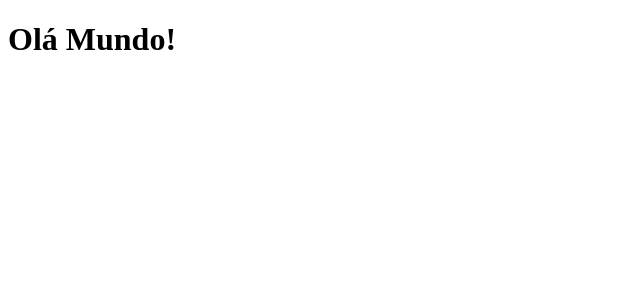
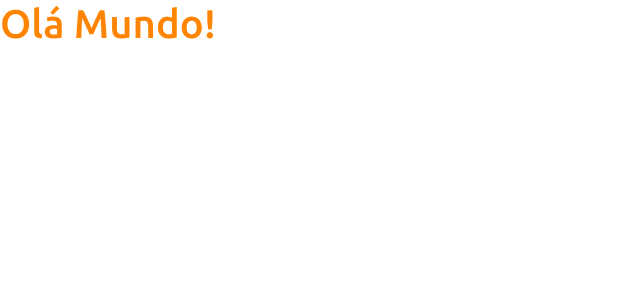
Before and after one commit to rogerferro/projeto-sds4, a React (Create React App) app in the folder frontend/: page / in a window 1280 px wide. Shown: the top 300 px of the page, without its empty margins (0-640 px from the left). Built offline with nearby package versions, Linux system fonts and the light colour scheme; the HTML template or start-up script is replaced by a standard one.

Commit message:
Bootstrap

```diff
--- a/frontend/package.json
+++ b/frontend/package.json
@@ -3,6 +3,7 @@
   "version": "0.1.0",
   "private": true,
   "dependencies": {
+    "@popperjs/core": "^2.10.1",
     "@testing-library/jest-dom": "^5.11.4",
     "@testing-library/react": "^11.1.0",
     "@testing-library/user-event": "^12.1.10",
@@ -10,6 +11,7 @@
     "@types/node": "^12.0.0",
     "@types/react": "^17.0.0",
     "@types/react-dom": "^17.0.0",
+    "bootstrap": "^5.1.1",
     "react": "^17.0.2",
     "react-dom": "^17.0.2",
     "react-scripts": "4.0.3",
--- /dev/null
+++ b/frontend/public/index.html
@@ -0,0 +1,18 @@
+<!DOCTYPE html>
+<html lang="pt_BR">
+  <head>
+    <meta charset="utf-8" />
+    <link rel="icon" href="%PUBLIC_URL%/favicon.ico" />
+    <meta name="viewport" content="width=device-width, initial-scale=1" />
+    <meta name="theme-color" content="#000000" />
+    <meta
+      name="description"
+      content="Este app foi desenvolvido na Semana Spring React"
+    />
+    <title>DSVendas</title>
+  </head>
+  <body>
+    <noscript>Você precisa habilitar o javascript para rodar este app.</noscript>
+    <div id="root"></div>
+  </body>
+</html>
--- a/frontend/src/App.tsx
+++ b/frontend/src/App.tsx
@@ -1,7 +1,7 @@
 function App() {
   return (
     <div>
-      <h1>Olá Mundo!</h1>
+      <h1 className="text-primary">Olá Mundo!</h1>
     </div>
   );
 }
--- /dev/null
+++ b/frontend/src/assets/css/styles.css
@@ -0,0 +1,32 @@
+@import url('https://fonts.googleapis.com/css2?family=Ubuntu:wght@300;400;500;700&display=swap');
+:root {
+    --color-primary: #FF8400;
+}
+
+html, body {
+    height: 100%;
+    font-family: "Ubuntu", sans-serif;
+}
+
+#root {
+    display: flex;
+    flex-direction: column;
+    height: 100%;
+}
+
+.content {
+    flex: 1 0 auto;
+}
+
+.footer {
+    flex-shrink: 0;
+    text-align: center;
+}
+
+.bg-primary {
+    background-color: var(--color-primary) !important;
+}
+
+.text-primary {
+    color: var(--color-primary) !important;
+}
--- a/frontend/src/index.tsx
+++ b/frontend/src/index.tsx
@@ -1,5 +1,8 @@
+
 import React from 'react';
 import ReactDOM from 'react-dom';
+import 'bootstrap/dist/css/bootstrap.css';
+import 'assets/css/styles.css';
 import App from './App';
 
 ReactDOM.render(
```
Also changed, not shown: 1 other file (tests, documents, lock files or other folders).
